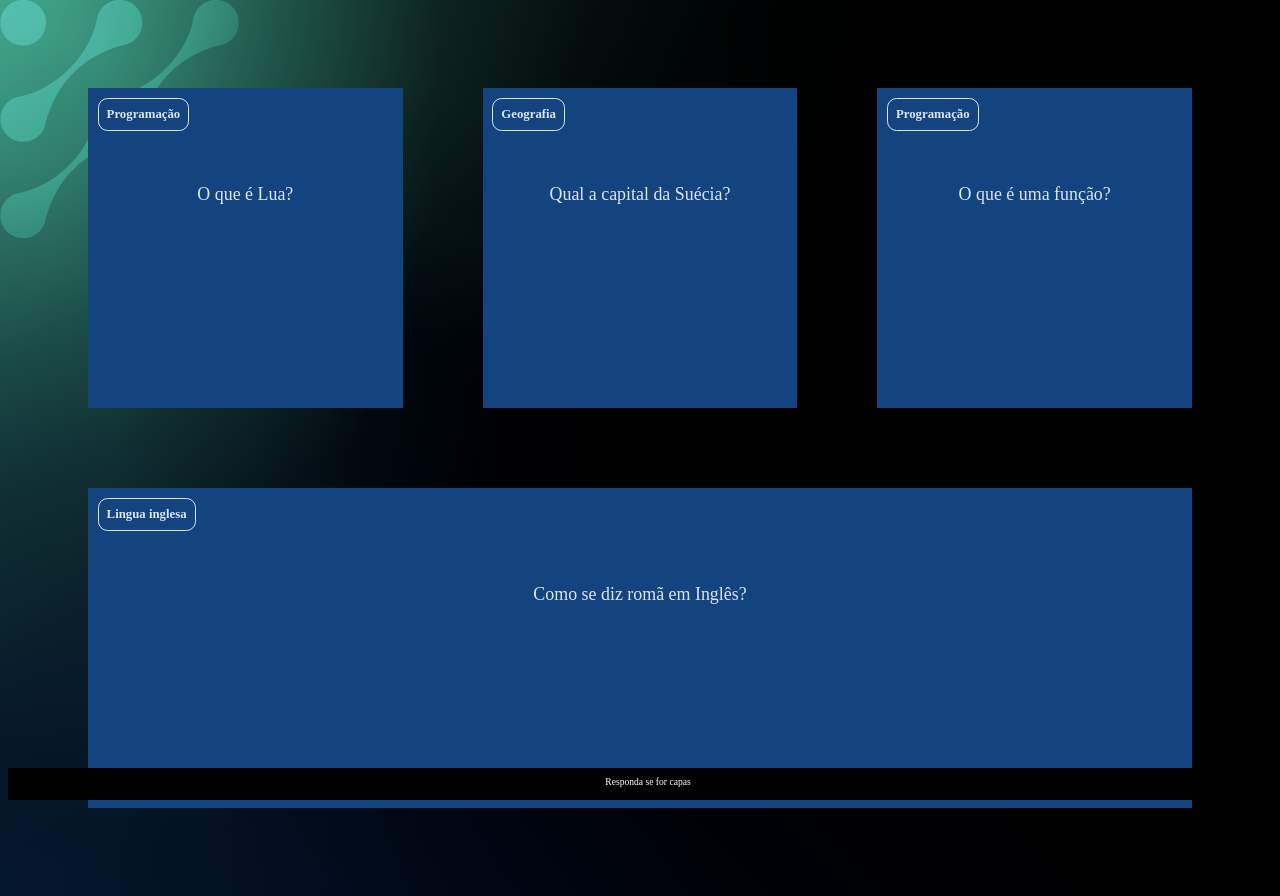
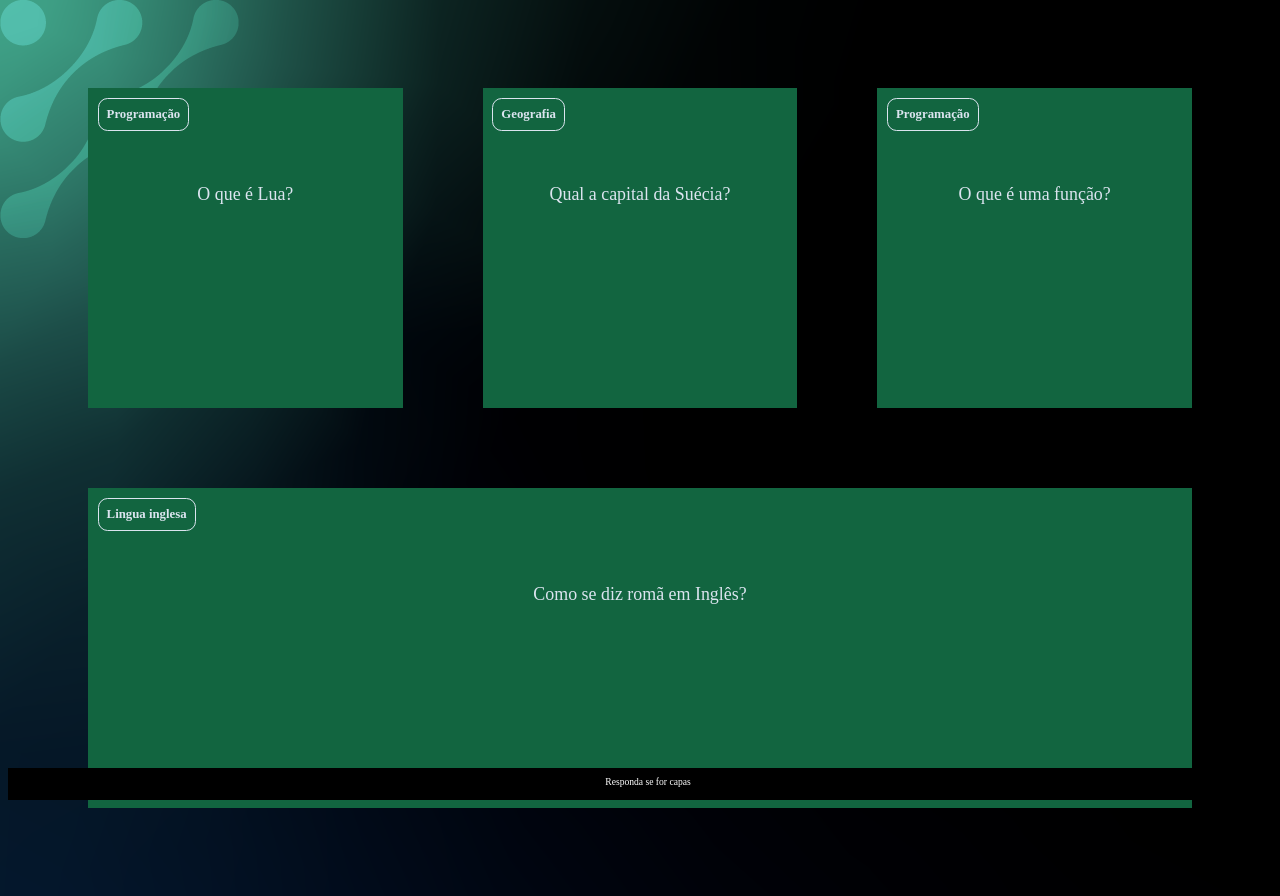
Before and after one commit to galvao024/Flashcard.-1, a plain HTML site: page index.html in a window 1280 px wide. Drawn offline with Linux system fonts and the light colour scheme.

Commit message:
Update style.css

```diff
--- a/style.css
+++ b/style.css
@@ -1,6 +1,6 @@
 :root {
     --text-color: #DBE4EF;
-    --card-front-color: #144480;
+    --card-front-color: #126540;
     --card-back-color: #00F4BF;
 }
 
```
